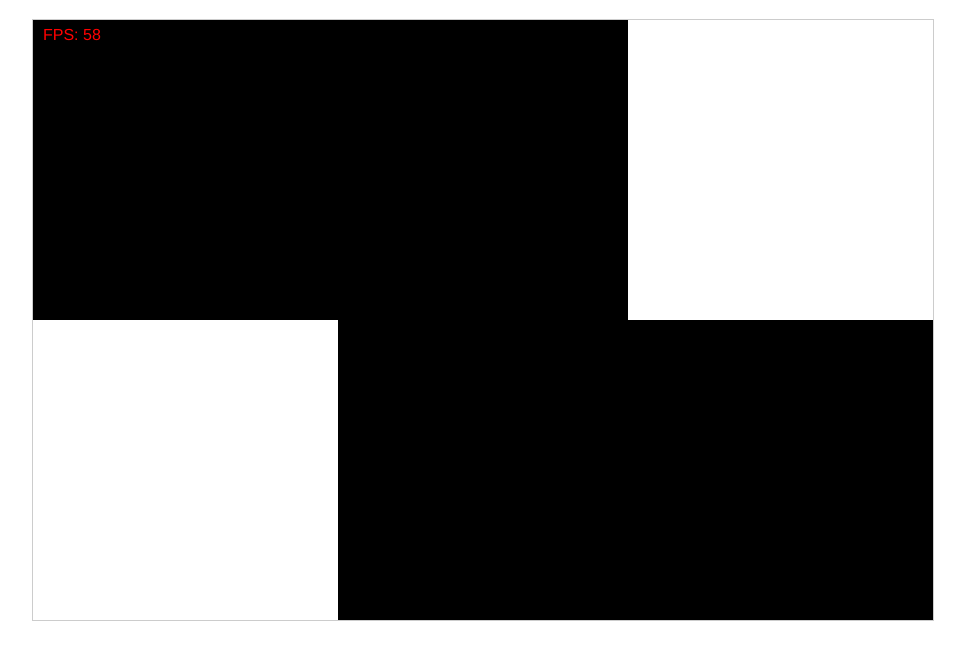
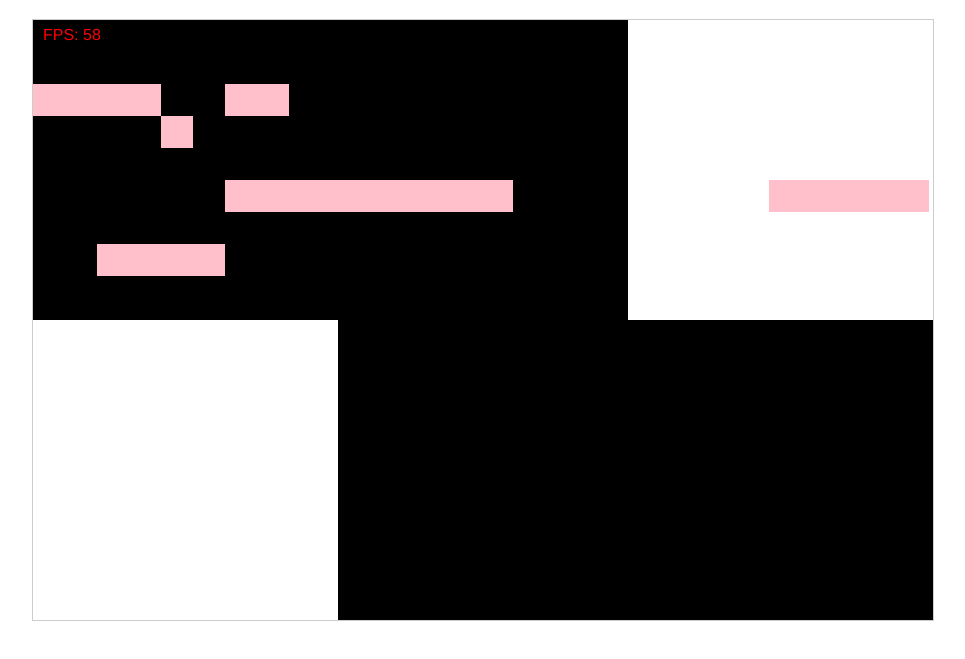
Before and after one commit to GG-games/ParallelWorlds, a plain HTML site: page index.html in a window 1280 px wide. Shown: the part 61-720 px from the top of the page, without its empty margins (158-1123 px from the left). Drawn offline with Linux system fonts and the light colour scheme.

Commit message:
Working on tiles and maps

```diff
--- a/index.html
+++ b/index.html
@@ -13,6 +13,7 @@
 
     <script type="text/javascript" src="js/polyfills.js"></script>
     <script type="text/javascript" src="js/engine.js"></script>
+    <script type="text/javascript" src="js/tile.js"></script>
     <script type="text/javascript" src="js/map.js"></script>
     <script type="text/javascript" src="js/camera.js"></script>
     <script type="text/javascript" src="js/mobile.js"></script>
@@ -24,6 +25,14 @@
         window.game = {};
         window.game.engine = new engine(document.getElementById('canvas'));
 
+        var tileData = {
+          0: {"id": 0, "name": "air", "color": "none", "passable": true, "event": "none"},
+          1: {"id": 1, "name": "black", "color": "black", "passable": false, "event": "none"},
+          2: {"id": 2, "name": "white", "color": "white", "passable": false, "event": "none"},
+        };
+
+        window.game.engine.loadTiles(tileData);
+
       })();
     </script>
   </body>
--- a/js/engine.js
+++ b/js/engine.js
@@ -64,9 +64,29 @@
      * @param  {object} map Loads a map JSON file
      * @return {object} Returns the map object
      */
-    this.load = function(map) {
+    this.loadMap = function(map) {
       var data = JSON.parse(map);
 
+      // TODO: load map data
+    };
+
+    this.loadTiles = function(tileData) {
+        // tileData = JSON.parse(tileData);
+
+        this.tiles = tileData;
+
+
+        // TODO: rethink this
+
+        // this.tiles = [];
+        // for (var i=0; i<tileData.tiles; i += 1) {
+        //   var tile = tileData.tiles[i];
+
+        //   tile = new engine.tile(tile.id, tile.color, tile.passable, tile.event);
+
+        //   this.tiles.push(tile);
+        // }
+        // TODO: Fire tiles_loaded event
 
     };
 
--- a/js/map.js
+++ b/js/map.js
@@ -10,27 +10,68 @@
     this.height = 50;
     this.width = 50;
 
+    this.tiles = []; // Ground, spikes, victory point, etc.
+    this.tiles = [ // debug map
+      [0, 0, 0, 0, 0, 0, 0, 0, 0, 0, 0, 0, 0, 0, 0, 0, 0, 0, 0, 0, 0, 0, 0, 0, 0, 0, 0, 0],
+      [0, 0, 0, 0, 0, 0, 0, 0, 0, 0, 0, 0, 0, 0, 0, 0, 0, 0, 0, 0, 0, 0, 0, 0, 0, 0, 0, 0],
+      [1, 1, 2, 1, 0, 0, 2, 1, 0, 0, 0, 0, 0, 0, 0, 0, 0, 0, 0, 0, 0, 0, 0, 0, 0, 0, 0, 0],
+      [0, 0, 0, 0, 1, 0, 0, 0, 0, 0, 0, 0, 0, 0, 0, 0, 0, 0, 0, 0, 0, 0, 0, 0, 0, 0, 0, 0],
+      [0, 0, 0, 0, 0, 0, 0, 0, 0, 0, 0, 0, 0, 0, 0, 0, 0, 0, 0, 0, 0, 0, 0, 0, 0, 0, 0, 0],
+      [0, 0, 0, 0, 0, 0, 2, 2, 1, 1, 1, 1, 1, 1, 1, 0, 0, 0, 0, 0, 0, 0, 0, 1, 1, 1, 1, 1],
+      [0, 0, 0, 0, 0, 0, 0, 0, 0, 0, 0, 0, 0, 0, 0, 0, 0, 0, 0, 0, 0, 0, 0, 0, 0, 0, 0, 0],
+      [0, 0, 1, 2, 1, 1, 0, 0, 0, 0, 0, 0, 0, 0, 0, 0, 0, 0, 0, 0, 0, 0, 0, 0, 0, 0, 0, 0],
+      [0, 0, 0, 0, 0, 0, 0, 0, 0, 0, 0, 0, 0, 0, 0, 0, 0, 0, 0, 0, 0, 0, 0, 0, 0, 0, 0, 0],
+    ];
+    this.mobiles = []; // Enemies, etc/
+
+    // TODO: These may all need to be moved to a new background.js entity
+    this.background = {
+      position: 0,
+      reversed: false,
+      pattern: 0,
+      speed: 0
+    };
+
     this.current = 2;
-
+    this.bgPosition = 0;
+    this.reverse = false;
     this.backgrounds = {
       0: {speed: 0, pattern: 0},
       1: {speed: 5, pattern: 1},
       2: {speed: 5, pattern: 2}
     };
 
-    this.bgPosition = 0;
-    this.reverse = false;
+    this.drawBackground = function(context) {
+      // TODO: Move background code here
+      // Maybe backgrounds should even become their own entity..?
+    };
+
+    this.drawTiles = function(context) {
+      for (var y = 0; y<this.tiles.length; y += 1) {
+        for (var x = 0; x < this.tiles[y].length; x += 1) {
+          if (this.tiles[y][x] !== 0) {
+            context.fillStyle = 'pink';
+            context.fillRect(x * this.tileSize, y * this.tileSize, this.tileSize, this.tileSize);
+          }
+        }
+      }
+    };
+
+    this.drawMobiles = function(context) {
+
+    };
 
     this.draw = function(context) {
+      // TODO: Move background code out of here, and have it call drawBackground, drawObjects, drawMobiles
+
       var speed = this.backgrounds[this.current].speed;
       var width = 900;
       var height = 600;
 
       context.clearRect(0, 0, width, height);
+      context.fillStyle = 'white';
 
       if (this.current === 1) {
-
-        context.fillStyle = 'white';
 
         if (this.bgPosition > height) {
           this.reverse = true;
@@ -47,12 +88,8 @@
           this.bgPosition += speed;
           context.fillRect(0, height - this.bgPosition, width, height);
         }
-
       }
       else if (this.current === 2) {
-
-        context.fillStyle = 'white';
-
         if (this.bgPosition > width) {
           this.reverse = true;
         }
@@ -70,8 +107,9 @@
           context.fillRect(0, 0, this.bgPosition, height/2);
           context.fillRect(width - this.bgPosition, height/2, width, height/2);
         }
+      }
 
-      }
+      this.drawTiles(context);
 
     };
   };
--- a/js/tile.js
+++ b/js/tile.js
@@ -1,18 +1,11 @@
 (function() {
   'use strict';
 
-  engine.tile = function(id, color, passable) {
-    this.id = id;
-    this.color = color;
-    this.passable = passable;
-
-
-
-    this.draw = function(context, size) {
-      context.rect(x, y, size, size);
-      context.fillStyle = this.color;
-      context.fill();
-    };
+  engine.tile = function(id, color, passable, event) {
+    this.id = id; // ID of tile type in tile map
+    this.color = color; // Color to draw tile
+    this.passable = passable || false; // Can pass through tile
+    this.event = event || null; // Collision events
   };
 
 })();
```
Also changed, not shown: maps/map001.json (+9 -2 lines), resources/tileData.json (added, +7 -0 lines).
